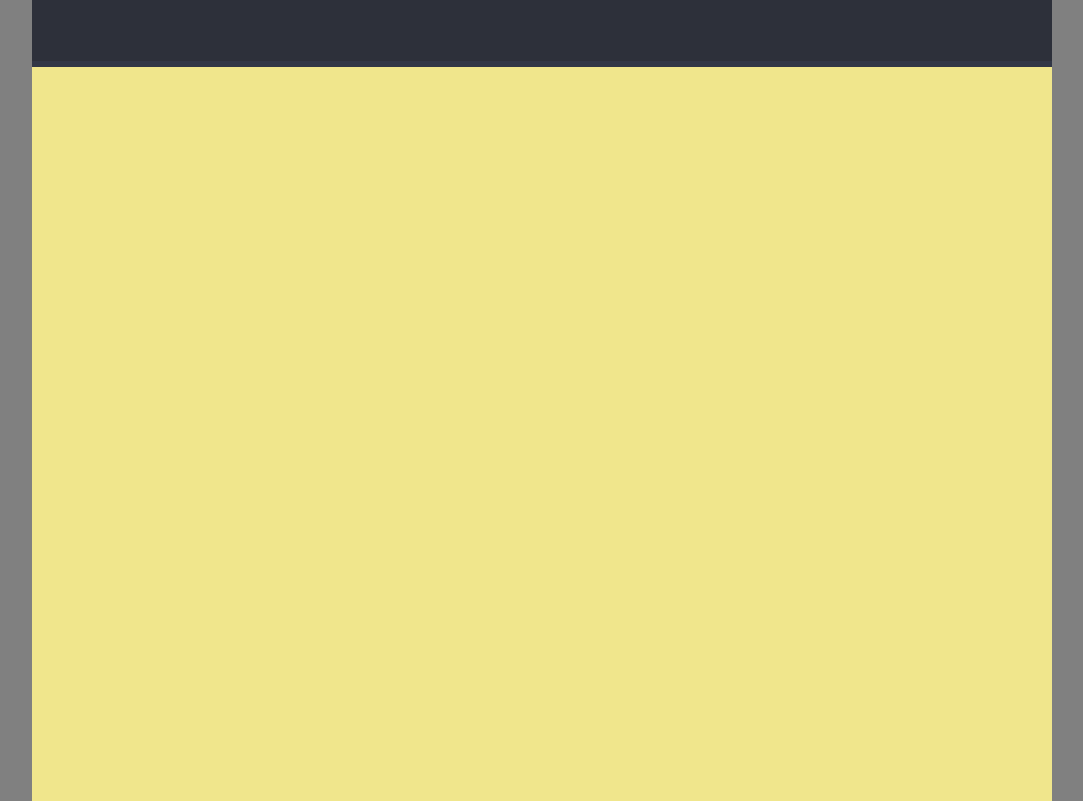
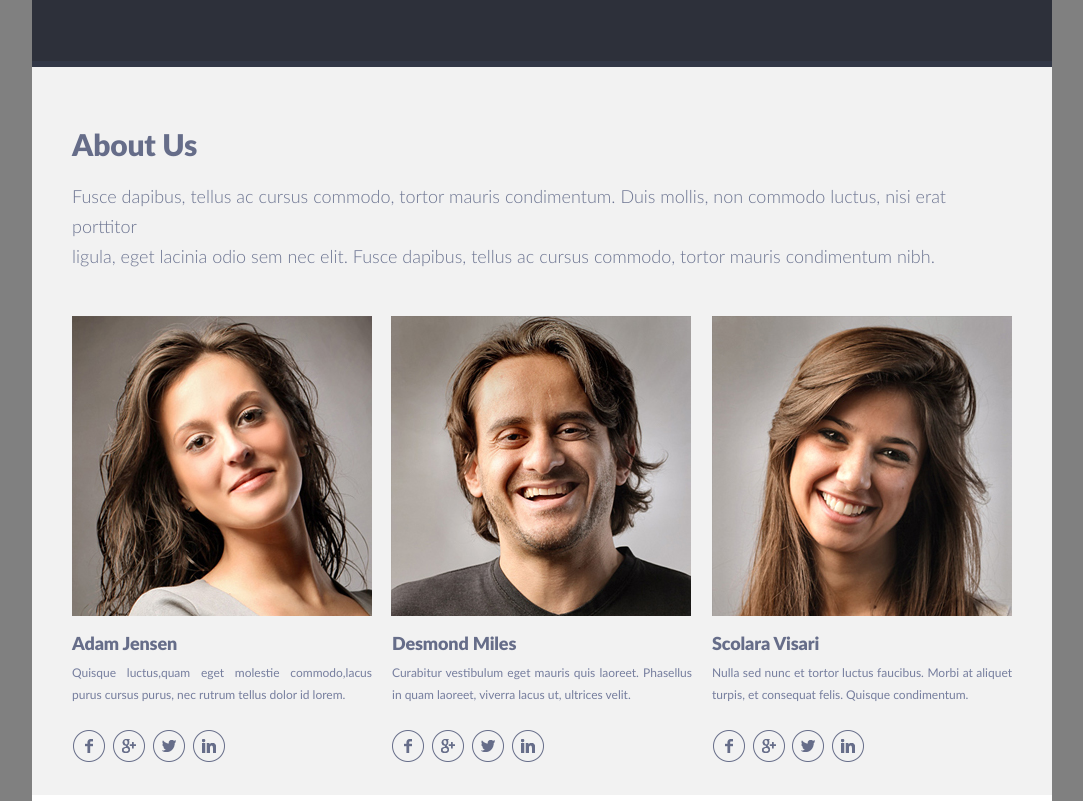
Before and after one commit to alexkh18/singolo, a website: page singolo2.html in a window 1280 px wide. Shown: the part 803-1604 px from the top of the page, without its empty margins (98-1181 px from the left). Drawn offline with nearby package versions, Linux system fonts and the light colour scheme.

Commit message:
feat: add about us section

```diff
--- a/singolo2.css
+++ b/singolo2.css
@@ -14,8 +14,8 @@ h2 {
   font-size: inherit;
 }
 
-.color-red {
-  color: #f06c64;
+p {
+  margin: 0 0;
 }
 
 /*---------------------------------main---------------------------------*/
@@ -36,6 +36,24 @@ h2 {
   line-height: 1.667em;
   font-family: "Lato", "Arial", sans-serif;
   color: #6c7491;
+}
+
+.column-title {
+  line-height: 0.992;
+  font-weight: 900;
+  font-size: 1.5rem;
+  font-family: "Lato", "Arial Black", sans-serif;
+  color: #666d89;
+  letter-spacing: -0.15px;
+}
+
+.column-description {
+  font-weight: 400;
+  font-family: "Lato", "Arial Black", sans-serif;
+  text-align: justify;
+  color: #767e9e;
+  font-size: 12px;
+  line-height: 1.797;
 }
 
 /*---------------------------------main__portfolio---------------------------------*/
@@ -120,8 +138,76 @@ h2 {
 }
 
 /*---------------------------------main__about---------------------------------*/
-.about {
+.about__top {
   display: flex;
-  height: 734px;
-  background-color: khaki;
+  flex-direction: column;
+  background-color: #f2f2f2;
+  height: 728px;
 }
+
+.about__bottom {
+  background-color: #ffffff;
+  height: 6px;
+}
+
+.about__title,
+.about__description {
+  margin-left: 40px;
+  margin-right: 40px;
+}
+
+.team-member__column {
+  margin-left: 10px;
+  margin-right: 10px;
+}
+
+.about__team {
+  display: flex;
+  justify-content: start;
+  margin-left: 30px;
+  margin-right: 30px;
+  margin-top: 45px;
+}
+
+.about__title {
+  margin-top: 41px;
+  margin-bottom: 5px;
+}
+
+.about__description {
+  margin-top: 7px;
+  margin-bottom: 0;
+  line-height: 1.667;
+}
+
+.about__description > p:nth-child(1) {
+  text-align-last: justify;
+}
+
+.team-member__column:nth-of-type(2) img {
+  position: relative;
+  right: 1px;
+}
+
+.team-member__name {
+  margin-top: 15px;
+}
+
+.team-member__about {
+  margin-top: 10px;
+}
+
+.team-member__social-link {
+  display: flex;
+  justify-content: space-around;
+  margin-right: 140px;
+}
+
+.social-link_icon {
+  margin-top: 24px;
+  margin-right: 6px;
+}
+
+.team-member__column:nth-of-type(3) .team-member__social-link {
+  margin-right: 141px;
+}
--- a/singolo2.html
+++ b/singolo2.html
@@ -56,7 +56,50 @@
       <div class="portfolio__bottom"><div>
     </section>
     <section class="about">
-      <div class="about__top"></div>
+      <div class="about__top">
+        <div class="about__title section-title">
+          <h2 class="section-title">About Us</h2>
+        </div>
+        <div class="about__description section-description">
+        <p>Fusce dapibus, tellus ac cursus commodo, tortor mauris condimentum. Duis mollis, non commodo luctus, nisi erat porttitor </p>
+        <p>ligula, eget lacinia odio sem nec elit. Fusce dapibus, tellus ac cursus commodo, tortor mauris condimentum nibh.</p>
+        </div>
+        <div class="about__team">
+          <div class="team-member__column">
+            <div class="team-member__photo"><img src="./assets/images/about_us_images/team_member_1.jpg" alt="photo" width="300" height="300"></div>
+            <div class="team-member__name column-title">Adam Jensen</div>
+            <div class="team-member__about column-description">Quisque luctus,quam eget molestie commodo,lacus purus cursus purus, nec rutrum tellus dolor id lorem.</div>
+            <div class="team-member__social-link">
+              <div class="social-link_icon "><img src="./assets/images/about_us_images/social_icon_facebook.png" alt="facebook icon" width="32" height="32"></div>
+              <div class="social-link_icon"><img src="./assets/images/about_us_images/social_icon_google_plus.png" alt="facebook icon" width="32" height="32"></div>
+              <div class="social-link_icon"><img src="./assets/images/about_us_images/social_icon_twitter.png" alt="facebook icon" width="32" height="32"></div>
+              <div class="social-link_icon"><img src="./assets/images/about_us_images/social_icon_linkedin.png" alt="facebook icon" width="32" height="32"></div>
+            </div>
+          </div>
+          <div class="team-member__column">
+            <div class="team-member__photo"><img src="./assets/images/about_us_images/team_member_2.jpg" alt="photo" width="300" height="300"></div>
+            <div class="team-member__name column-title">Desmond Miles</div>
+            <div class="team-member__about column-description">Curabitur vestibulum eget mauris quis laoreet. Phasellus in quam laoreet, viverra lacus ut, ultrices velit.</div>
+            <div class="team-member__social-link">
+              <div class="social-link_icon "><img src="./assets/images/about_us_images/social_icon_facebook.png" alt="facebook icon" width="32" height="32"></div>
+              <div class="social-link_icon"><img src="./assets/images/about_us_images/social_icon_google_plus.png" alt="facebook icon" width="32" height="32"></div>
+              <div class="social-link_icon"><img src="./assets/images/about_us_images/social_icon_twitter.png" alt="facebook icon" width="32" height="32"></div>
+              <div class="social-link_icon"><img src="./assets/images/about_us_images/social_icon_linkedin.png" alt="facebook icon" width="32" height="32"></div>
+            </div>
+          </div>
+          <div class="team-member__column">
+            <div class="team-member__photo"><img src="./assets/images/about_us_images/team_member_3.jpg" alt="photo" width="300" height="300"></div>
+            <div class="team-member__name column-title">Scolara Visari</div>
+            <div class="team-member__about column-description">Nulla sed nunc et tortor luctus faucibus. Morbi at aliquet turpis, et consequat felis. Quisque condimentum.</div>
+            <div class="team-member__social-link">
+              <div class="social-link_icon "><img src="./assets/images/about_us_images/social_icon_facebook.png" alt="facebook icon" width="32" height="32"></div>
+              <div class="social-link_icon"><img src="./assets/images/about_us_images/social_icon_google_plus.png" alt="facebook icon" width="32" height="32"></div>
+              <div class="social-link_icon"><img src="./assets/images/about_us_images/social_icon_twitter.png" alt="facebook icon" width="32" height="32"></div>
+              <div class="social-link_icon"><img src="./assets/images/about_us_images/social_icon_linkedin.png" alt="facebook icon" width="32" height="32"></div>
+            </div>
+          </div>
+        </div>
+      </div>
       <div class="about__bottom"><div>
     </section>
   </main>
```
Also changed, not shown: assets/images/about_us_images/social_icon_facebook.png (added), assets/images/about_us_images/social_icon_google_plus.png (added), assets/images/about_us_images/social_icon_linkedin.png (added), assets/images/about_us_images/social_icon_twitter.png (added), assets/images/about_us_images/team_member_1.jpg (added), assets/images/about_us_images/team_member_2.jpg (added), assets/images/about_us_images/team_member_3.jpg (added).
